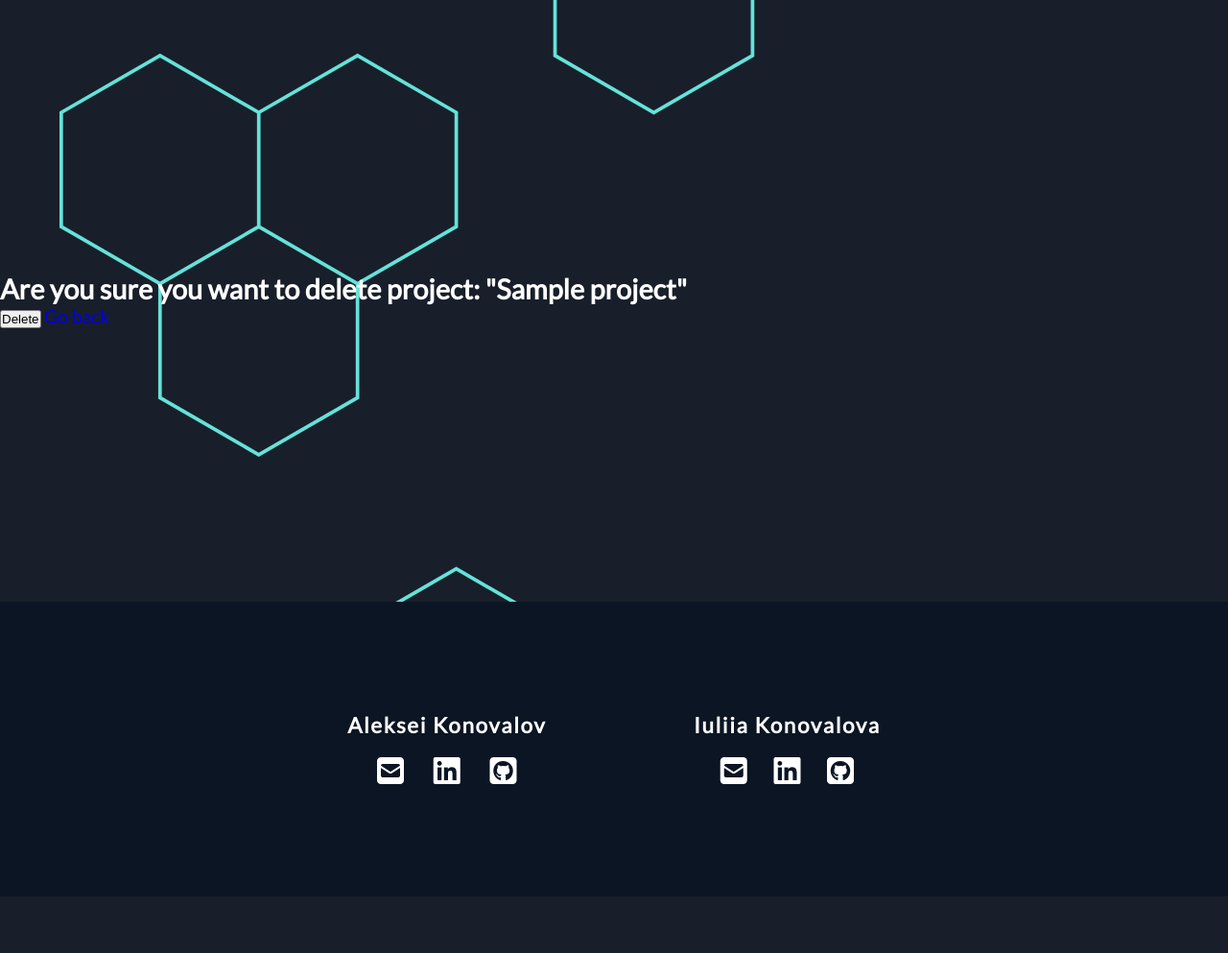
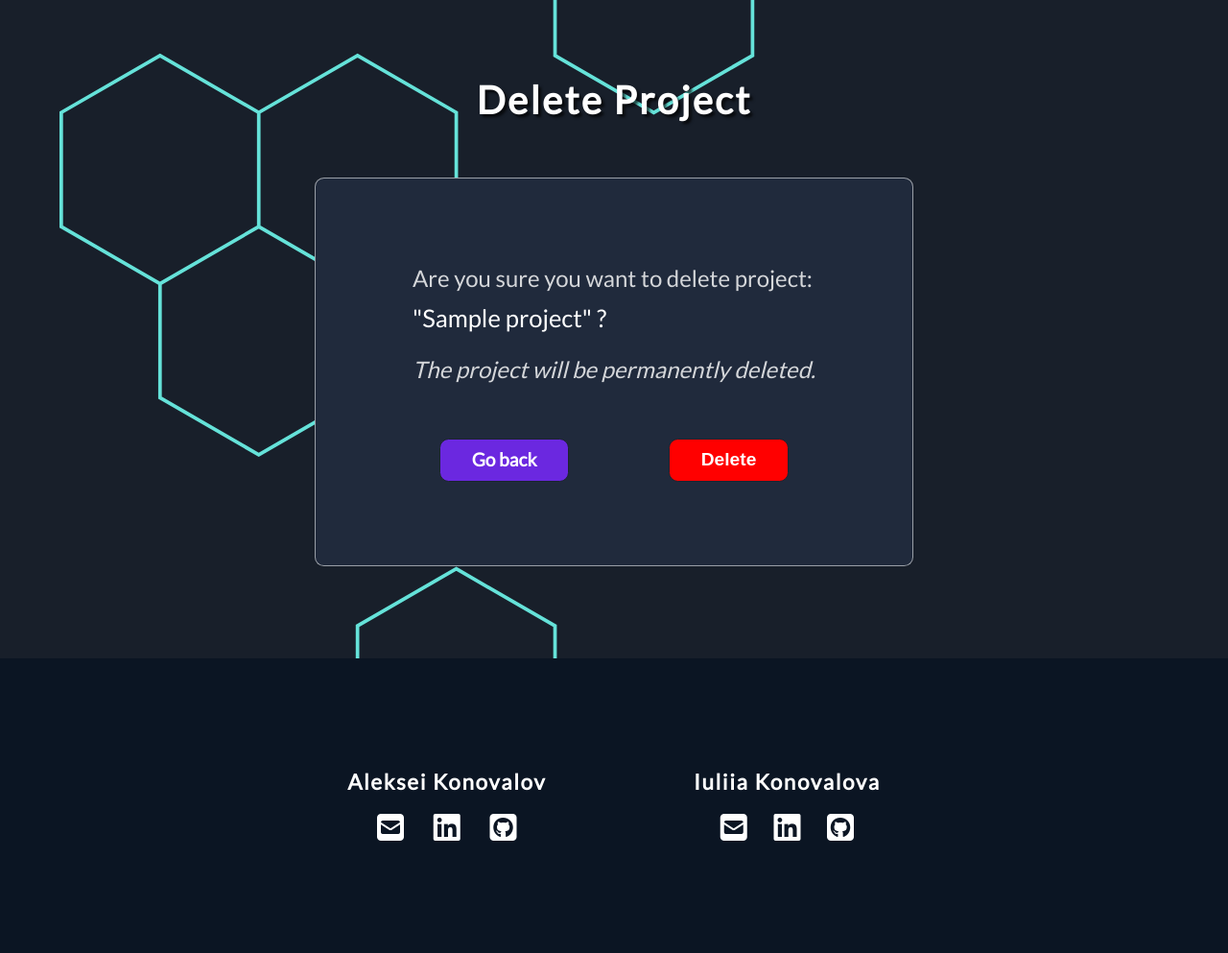
Before and after one commit to IuliiaKonovalova/issue_tracker, a Django app: page /projects/1/1/delete/ in a window 1280 px wide. Shown: the part 106-1099 px from the top of the page at 96% size. Before the commit the page ends 1040 px from the top, so only its background shows below. Run offline with Django 3.2, Linux system fonts and the light colour scheme; a user stored in the database is signed in; tables that the repository leaves empty hold one stand-in row (values such as "Sample post"); some libraries are stand-ins or nearby versions.

Commit message:
Add stylings for delte project template

```diff
--- a/projects/templates/projects/delete_project.html
+++ b/projects/templates/projects/delete_project.html
@@ -1,12 +1,22 @@
 {% extends 'base.html' %}
 
 {% block content %}
-
-    <form method="post">
-        {% csrf_token %}
-        <h2>Are you sure you want to delete project: "{{ project.title }}"</h2>
-        <button type="submit" name="delete">Delete</button>
-        <a href="{% url 'project_detail' created_by=project.created_by pk=project.id %}">Go back</a>
-    </form>
-
+<h2 class="project__delete--title">
+  Delete Project
+</h2>
+<div class="project__delete">
+  <form method="post" class="project__delete--form">
+    {% csrf_token %}
+    <div class="project__delete--header">
+      <div class="project__delete--question">Are you sure you want to delete project: </div>
+      <div class="project__delete--name"> "{{ project.title }}" ?</div>
+      <div class="project__delete--warning">The project will be permanently deleted.</div>
+    </div>
+    <div class="project__delete--btns">
+      <a href="{% url 'project_detail' created_by=project.created_by pk=project.id %}" class="project__delete--back">Go
+        back</a>
+      <button type="submit" name="delete">Delete</button>
+    </div>
+  </form>
+</div>
 {% endblock %}
--- a/static/css/base.css
+++ b/static/css/base.css
@@ -287,6 +287,7 @@ body {
 /* ----- Forms ----- */
 .account__container,
 .project__new,
+.project__delete,
 .issue__new,
 .issue__previous,
 .project__previous,
@@ -296,7 +297,32 @@ body {
   justify-content: center;
   align-items: center;
   height: unset;
-
+}
+
+.project__delete--header {
+  font-size: 1.5rem;
+  padding: 0 1em;
+}
+
+.project__delete--question,
+.project__delete--warning {
+  color: rgba(255, 255, 255, 0.808);
+  padding-top: 0.5em;
+  margin-bottom: 0.5em;
+}
+
+.project__delete--name {
+  font-size: 1.6rem;
+}
+
+.project__delete--name span {
+  color: rgba(255, 255, 255, 0.808);
+}
+
+.project__delete--warning {
+  font-style: italic;
+  padding-top: 1em;
+  margin-bottom: 2em;
 }
 
 .account {
@@ -337,12 +363,6 @@ body {
   background-color: #202a3cad;
 }
 
-/* .account input[type='text'],
-.account input[type='password'],
-.account input[type='email'] {
-  min-width: 20rem;
-} */
-
 .account label:not([for='id_remember']) {
   display: none;
 }
@@ -366,18 +386,29 @@ body {
   letter-spacing: 0.13rem;
 }
 
+
+.project__delete--btns {
+  width: 100%;
+  display: flex;
+  align-items: center;
+  justify-content: center;
+}
+
 .account button,
 .account input[type='submit'],
 .project__new button,
 .project__new input[type='submit'],
+.project__previous button,
+.project__previous input[type='submit'],
+.project__delete button,
+.project__delete input[type='submit'],
 .issue__new button,
 .issue__new input[type='submit'],
 .issue__previous button,
 .issue__previous input[type='submit'],
-.project__previous button,
-.project__previous input[type='submit'],
 .password__change button,
-.password__change input[type='submit'] {
+.password__change input[type='submit'],
+.project__delete--back {
   background-color: var(--clr-accent--800);
   color: var(--clr-neutral--100);
   font-size: 1.2rem;
@@ -390,6 +421,31 @@ body {
   transition: background-color .15s ease-in-out, border-color .15s ease-in-out;
 }
 
+.account button:hover,
+.project__new button:hover,
+.project__previous button:hover,
+.project__delete--back:hover,
+.issue__new button:hover,
+.issue__previous button:hover,
+.password__change button:hover {
+  color: #fff;
+  background-color: var(--clr-accent--700);
+  border-color: var(--clr-primary--300);
+}
+
+.project__delete button {
+  background-color: red;
+}
+
+.project__delete button:hover {
+  background-color: rgb(245, 98, 98);
+}
+
+.project__delete button,
+.project__delete--back {
+  margin: 0.5em auto;
+}
+
 .account .form-check {
   display: flex;
   flex-direction: row-reverse;
@@ -403,17 +459,6 @@ body {
 .account input[type='checkbox'] {
   margin-left: 1em;
   min-width: unset;
-}
-
-.account button:hover,
-.project__new button:hover,
-.issue__new button:hover,
-.issue__previous button:hover,
-.project__previous button:hover,
-.password__change button:hover {
-  color: #fff;
-  background-color: var(--clr-accent--700);
-  border-color: var(--clr-primary--300);
 }
 
 .account a {
@@ -626,6 +671,7 @@ body {
 .issue__new--title,
 .issue__edit--title,
 .project__edit--title,
+.project__delete--title,
 .password__edit--title {
   max-width: 35rem;
   margin: 0 auto;
@@ -638,6 +684,7 @@ body {
 }
 
 .project__new--form,
+.project__delete--form,
 .issue__new--form,
 .issue__previous--form,
 .project__previous--form,
@@ -1814,6 +1861,7 @@ button.select2-selection__choice__remove {
   /* Profile Page */
   .project__new--title,
   .project__title,
+  .project__delete--title,
   .profile__title,
   .issue__new--title,
   .issue__edit--title,
@@ -1938,6 +1986,7 @@ button.select2-selection__choice__remove {
   .project__new--title,
   .project__title,
   .profile__title,
+  .project__delete--title,
   .issue__new--title,
   .issue__edit--title,
   .project__edit--title,
@@ -1963,6 +2012,7 @@ button.select2-selection__choice__remove {
   }
 
   .project__new--form,
+  .project__delete--form,
   .issue__new--form,
   .issue__previous--form,
   .project__previous--form,
@@ -2013,12 +2063,14 @@ button.select2-selection__choice__remove {
   .account input[type='submit'],
   .project__new button,
   .project__new input[type='submit'],
+  .project__previous button,
+  .project__previous input[type='submit'],
+  .project__delete button,
+  .project__delete input[type='submit'],
   .issue__new button,
   .issue__new input[type='submit'],
   .issue__previous button,
   .issue__previous input[type='submit'],
-  .project__previous button,
-  .project__previous input[type='submit'],
   .password__change button,
   .password__change input[type='submit'] {
     font-size: 1.2rem;
@@ -2205,6 +2257,7 @@ button.select2-selection__choice__remove {
   .issue__new--form,
   .issue__previous--form,
   .project__previous--form,
+  .project__delete--form,
   .password__change--form {
     margin: 1em auto;
     padding: 0.5em;
```
